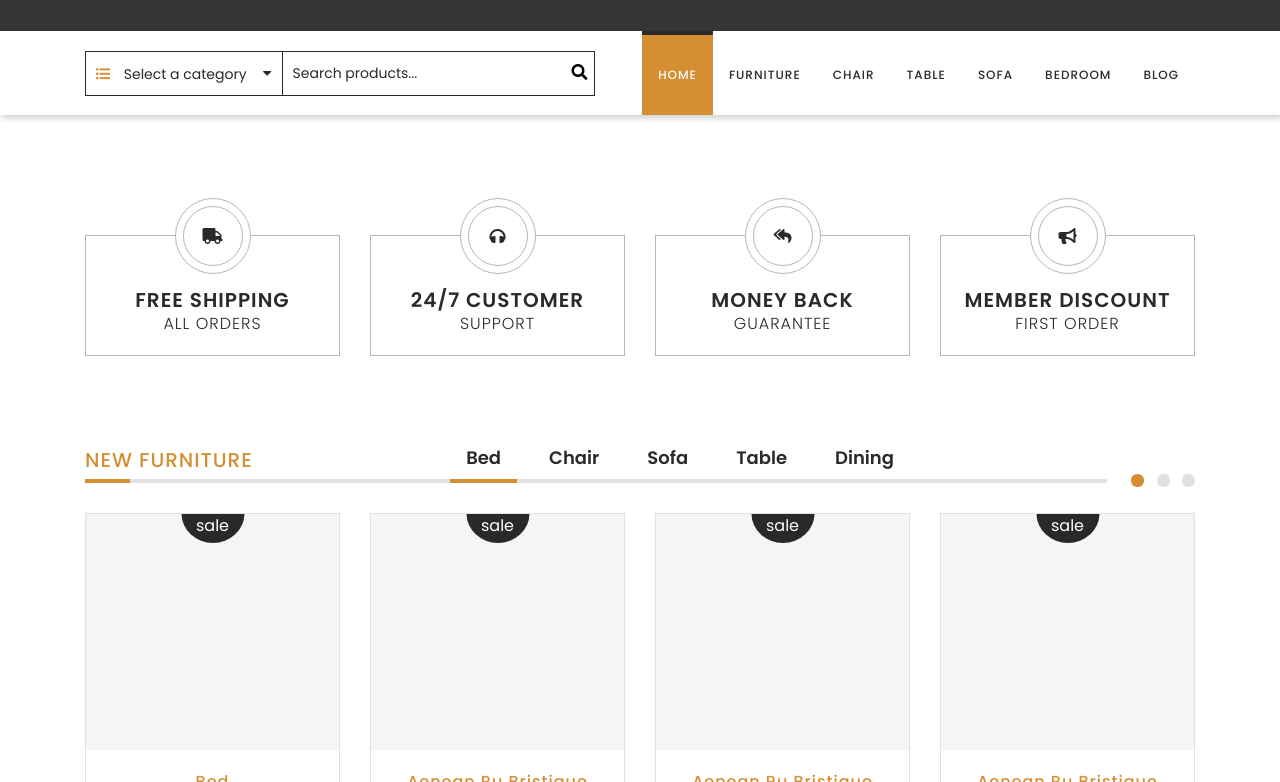
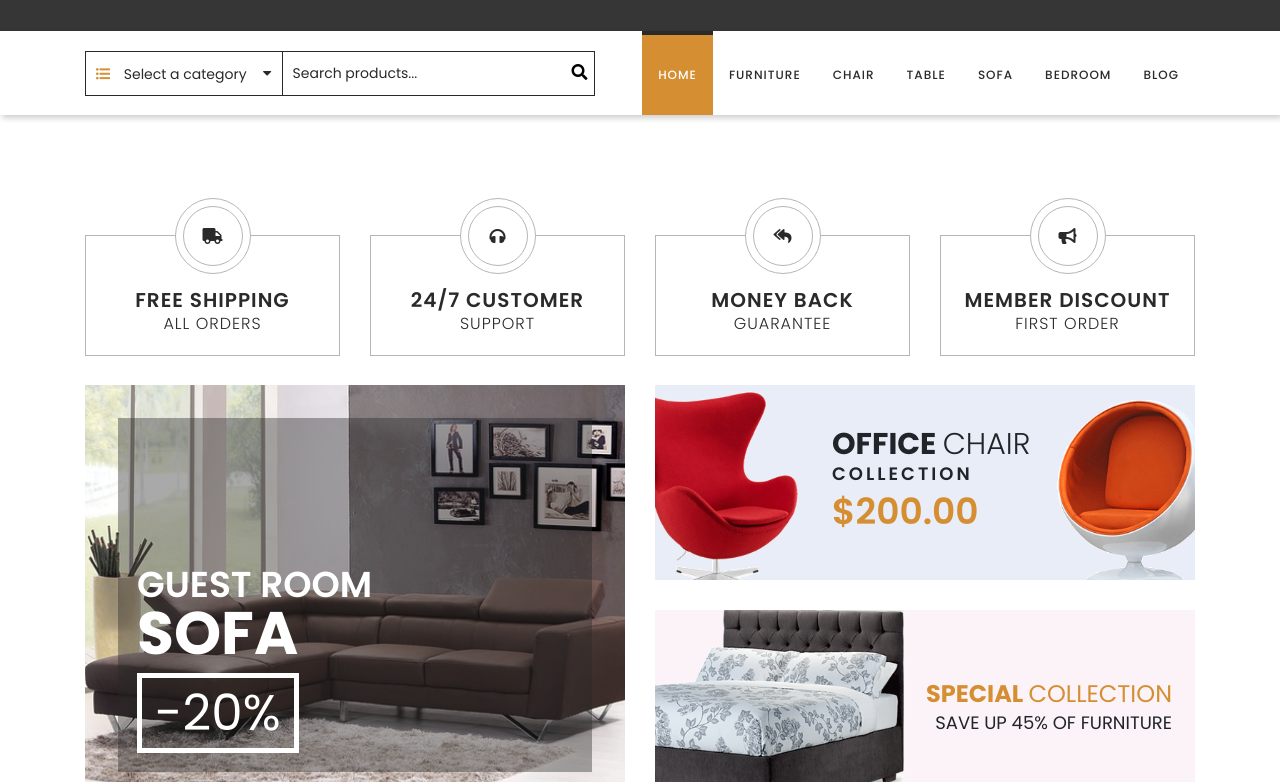
Before and after one commit to mateuszwrobel/wdp-1809-01, a website: page src/index.html in a window 1280 px wide. Shown: the part 170-952 px from the top of the page. Drawn offline with nearby package versions, Linux system fonts and the light colour scheme; files that its build step writes are made by us from their sources; files whose address does not match are found by name.

Commit message:
Add deals section

```diff
--- a/src/index.html
+++ b/src/index.html
@@ -162,6 +162,34 @@
       </div>
     </div>
   </div>
+  <div class="section--deals">
+    <div class="container">
+      <div class="row">
+        <div class="col-6">
+          <div class="left-side">
+            <div class="text-container">
+              <span class="regular">Guest room</span>
+              <span class="big">Sofa</span>
+              <span class="discount">-20%</span>
+            </div>
+          </div>
+        </div>
+        <div class="col-6">
+          <div class="right-side">
+            <div class="top">
+              <span class="big"><span class="bold">Office </span>chair</span>
+              <span class="small">Collection</span>
+              <span class="price">$200.00</span>
+            </div>
+              <div class="bottom">
+                <span class="big"><span class="bold">Special </span>collection</span>
+                <span class="small">Save up 45% of furniture</span>
+            </div>
+          </div>
+        </div>
+      </div>
+    </div>
+  </div>
   <div class="section--products">
     <div class="container">
       <div class="panel-bar">
--- /dev/null
+++ b/src/sass/components/_section--deals.scss
@@ -0,0 +1,120 @@
+.section--deals {
+  margin-bottom: 2.7rem;
+  text-transform: uppercase;
+
+  .left-side {
+    height: 420px;
+    padding: 33px;
+    color: #ffffff;
+
+    background: {
+      color: #6a6a6a;
+      image: url('../images/deals/deals_sofa.jpg');
+      size: cover;
+      position: center;
+      repeat: no-repeat;
+    }
+
+    .text-container {
+      display: flex;
+      flex-direction: column;
+      justify-content: flex-end;
+      align-items: flex-start;
+      padding: 19px;
+      width: 100%;
+      height: 100%;
+      background-color: rgba(42,42,42,.4);
+
+      .regular {
+        font-size: 36px;
+        font-weight: 600;
+        line-height: 36px;
+      }
+
+      .big {
+        font-size: 60px;
+        font-weight: 700;
+        line-height: 60px;
+      }
+
+      .discount {
+        border: 5px solid #ffffff;
+        margin-top: 10px;
+        padding: 0 13px;
+        font-size: 50px;
+        line-height: 70px;
+      }
+    }
+  }
+
+  .right-side {
+    .top, .bottom {
+      display: flex;
+      flex-direction: column;
+      justify-content: center;
+    }
+
+    .bold {
+      font-weight: 700;
+    }
+
+    .top {
+      height: 195px;
+      margin-bottom: 30px;
+      padding: 30px;
+      padding-left: 177px;
+
+      background: {
+        color: #e8edf7;
+        image: url('../images/deals/deals_chairs.png');
+        size: cover;
+        position: center;
+        repeat: no-repeat;
+      }
+
+      .big {
+        font-size: 30px;
+        font-weight: 300;
+        line-height: 32px;
+      }
+
+      .small {
+        font-size: 18px;
+        font-weight: 600;
+        letter-spacing: 3px;
+      }
+
+      .price {
+        font-size: 36px;
+        font-weight: 600;
+        line-height: 50px;
+        color: $primary;
+      }
+    }
+
+    .bottom {
+      height: 195px;
+      align-items: flex-end;
+      padding: 23px;
+
+      background: {
+        color: #fbf3f7;
+        image: url('../images/deals/deals_bed.png');
+        size: cover;
+        position: center;
+        repeat: no-repeat;
+      }
+
+      .big {
+        font-size: 24px;
+        font-size: 200;
+        line-height: 30px;
+        color: $primary;
+      }
+
+      .small {
+        font-size: 18px;
+      }
+    }
+  }
+}
--- a/src/sass/components/_section--features.scss
+++ b/src/sass/components/_section--features.scss
@@ -1,3 +1,4 @@
 .section--features {
   padding: 5rem 0;
+  padding-bottom: 1.8rem;
 }
--- a/src/sass/style.scss
+++ b/src/sass/style.scss
@@ -21,6 +21,7 @@
 
 @import "components/section--features";
 @import "components/section--products";
+@import "components/section--deals";
 
 body {
   font-family: 'Poppins', sans-serif;
```
Also changed, not shown: src/images/deals/deals_bed.png (added), src/images/deals/deals_chairs.png (added), src/images/deals/deals_sofa.jpg (added).
